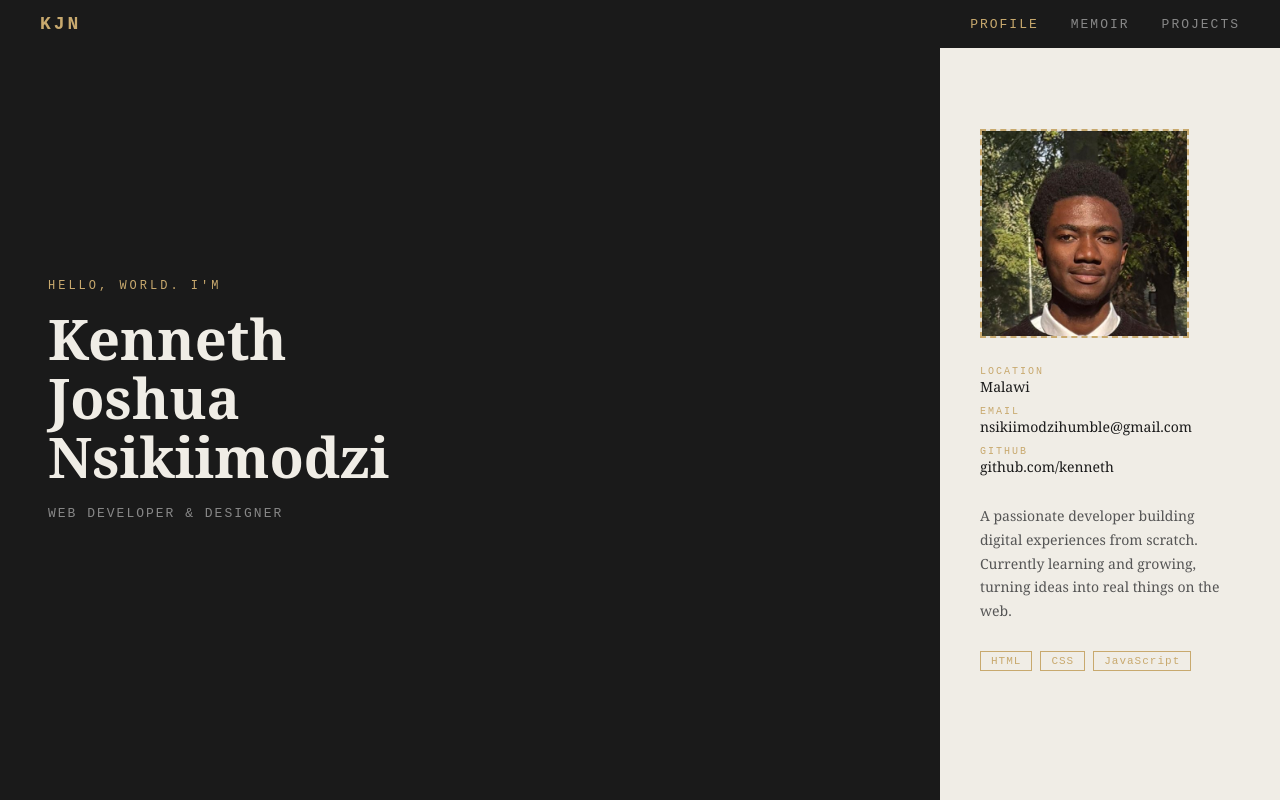
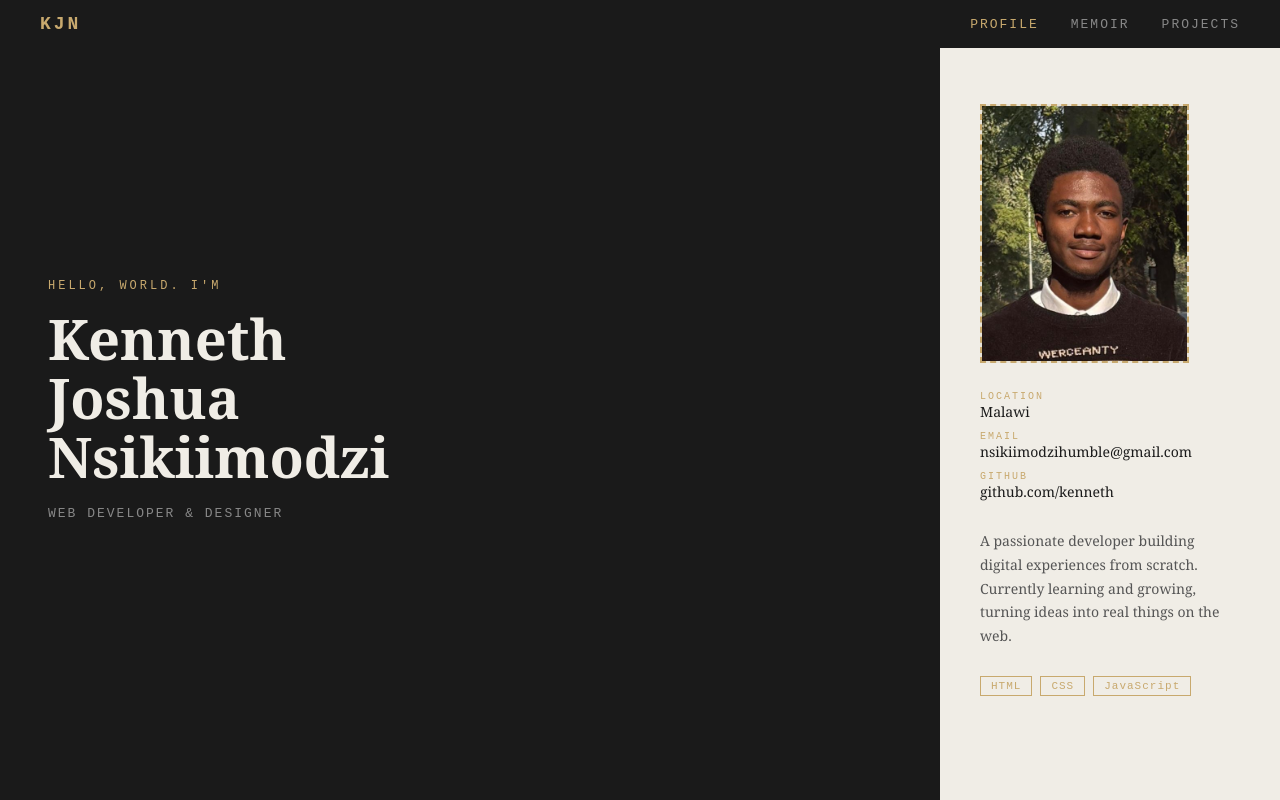
Before and after one commit to humblehbn-creator/kenneth-cv, a plain HTML site: page index.html in a window 1280 px wide. Shown: the top 800 px of the page. Drawn offline with Linux system fonts and the light colour scheme.

Commit message:
photo holder resize 2

```diff
--- a/style.css
+++ b/style.css
@@ -132,7 +132,7 @@ nav {
 /* 5x5 cm PHOTO HOLDER increased by 20px each side */
 .photo-holder {
   width: 209px;
-  height: 209px;
+  height: 259px;
   border: 2px dashed #c8a96e;
   display: flex;
   align-items: center;
```
